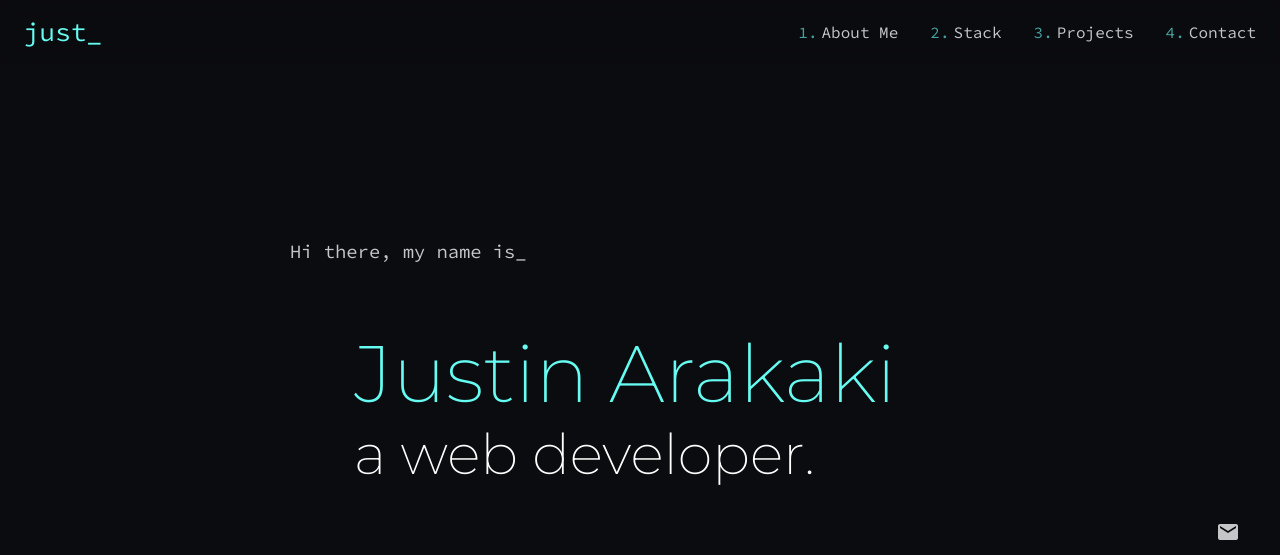
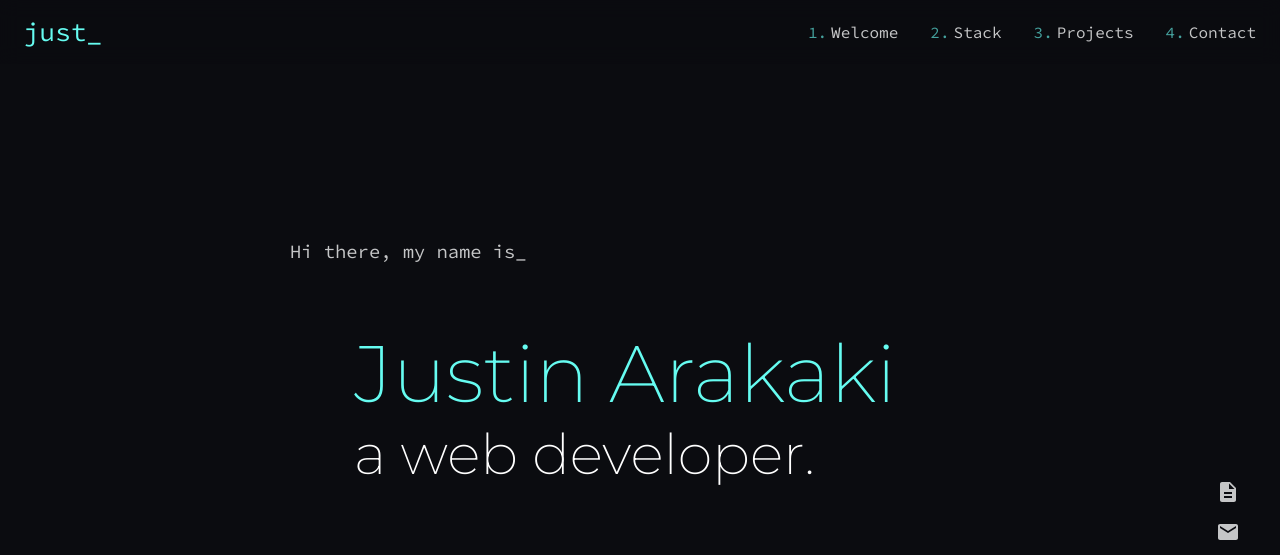
Before and after one commit to Justin-Arakaki/portfolio, a React (Vite) app: page / in a window 1280 px wide. Shown: the top 555 px of the page. Built offline with nearby package versions, Linux system fonts and the light colour scheme.

Commit message:
added resume and changed to welcome

```diff
--- a/src/components/floating-buttons/FloatingButtons.tsx
+++ b/src/components/floating-buttons/FloatingButtons.tsx
@@ -1,4 +1,4 @@
-import { Box, IconButton } from '@mui/material';
+import { Box, IconButton, Tooltip } from '@mui/material';
 import { useSiteData } from '../../contexts/SiteDataContext';
 import { useWindow } from '../../contexts/WindowContext';
 import {
@@ -9,16 +9,17 @@ import {
 import FadeIn from '../animations/FadeIn';
 
 export default function FloatingButtons() {
-  const { pages, windowBp: windowBreakpoints } = useSiteData();
+  const { pages, windowBp } = useSiteData();
   const { socials } = pages.contact;
   const windowWidth = useWindow();
 
-  if (windowWidth < windowBreakpoints.floatingButtonsBp) return null;
+  if (windowWidth < windowBp.floatingButtonsBp) return null;
 
   const buttons = socials.map((info, index) => {
     const SocialIcon = info.icon;
 
     return (
+      <Tooltip title={info.title} placement="left">
         <IconButton
           disableRipple
           aria-label={info.title}
@@ -27,6 +28,7 @@ export default function FloatingButtons() {
         >
           <SocialIcon sx={iconStyle} />
         </IconButton>
+      </Tooltip>
     );
   });
 
--- a/src/constants/aboutmeData.ts
+++ b/src/constants/aboutmeData.ts
@@ -1,7 +1,7 @@
 const aboutmeData = {
   link: 'aboutme',
   pageNum: 1,
-  label: 'About Me',
+  label: 'Welcome',
   content: {
     name: 'Justin Arakaki',
     greeting: 'Hi there, my name is_',
--- a/src/constants/contactData.ts
+++ b/src/constants/contactData.ts
@@ -1,3 +1,4 @@
+import DescriptionIcon from '@mui/icons-material/Description';
 import EmailIcon from '@mui/icons-material/Email';
 import GitHubIcon from '@mui/icons-material/GitHub';
 import LinkedInIcon from '@mui/icons-material/LinkedIn';
@@ -12,6 +13,11 @@ const contactData = {
       "Thanks for visiting my portfolio. If you are looking for a enthusiastic and self-motivated web developer, please don't hesitate to reach out. Let's build something neat!",
   },
   socials: [
+    {
+      title: 'Resume',
+      link: 'https://drive.google.com/file/d/1D2hs2_3eGaVPWtjdauNlogrl9sWsNskr/view?usp=sharing',
+      icon: DescriptionIcon,
+    },
     {
       title: 'Email',
       link: 'mailto: Justin.r.arakaki7@gmail.com',
--- a/src/pages/contact/contactStyle.tsx
+++ b/src/pages/contact/contactStyle.tsx
@@ -12,7 +12,7 @@ export const socialsWrapperStyle: SxProps<Theme> = {
   display: 'flex',
   flexWrap: 'wrap',
   justifyContent: 'center',
-  gap: '3rem',
+  gap: '2rem',
   marginTop: '4rem',
 };
 
```
Lines whose indentation alone changed are shown as unchanged.
